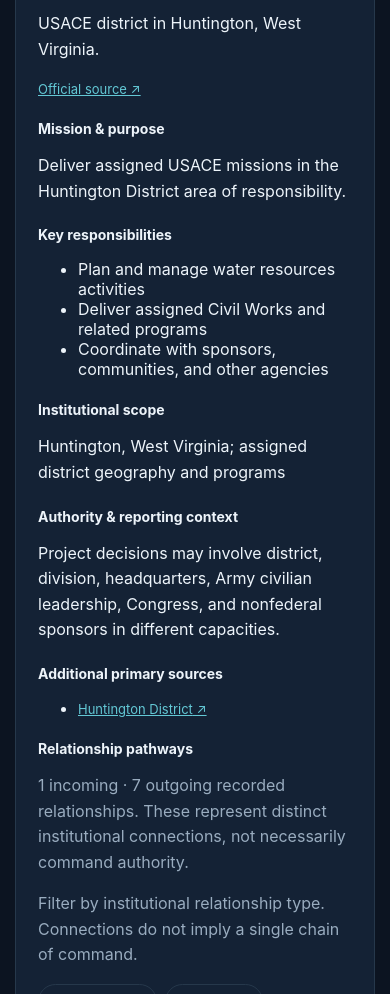
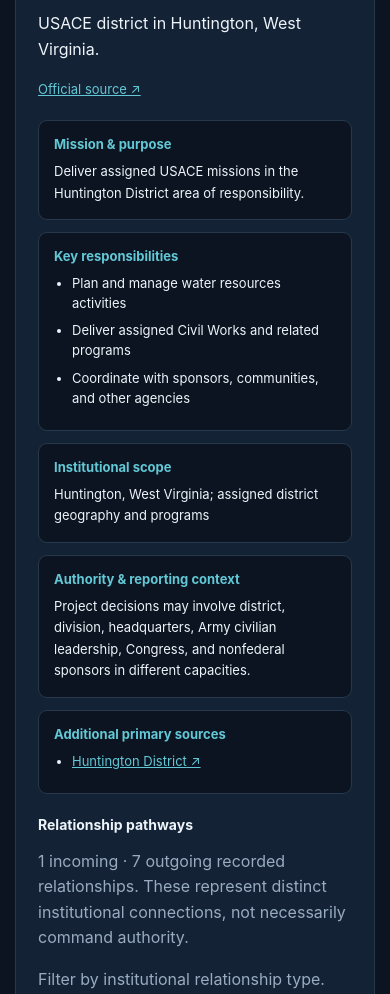
Before and after one commit to ObiwanDaC0-D/Political-Bureaucracy-, a React (Vite) app: page / in a window 390 px wide. Shown: the part 2000-2994 px from the top of the page. Built offline with nearby package versions, Linux system fonts and the light colour scheme.

Commit message:
style(profiles): responsive information cards for institutional context

```diff
--- a/src/style.css
+++ b/src/style.css
@@ -60,3 +60,14 @@ a:focus-visible,select:focus-visible,.mobile-menu-toggle:focus-visible{outline:2
 @media(min-width:851px){aside{position:sticky;top:0;height:100vh;overflow-y:auto;min-height:0}.nav-group{margin-bottom:10px}.brand{margin-bottom:22px}}
 @media(max-width:850px){.nav-group .side-label{display:block}.nav-group{margin-bottom:12px}}
 @media(max-width:600px){.quick-actions{display:grid;grid-template-columns:1fr}.quick-actions .primary{width:100%}}
+
+/* Rich institutional profiles */
+.profile-content{display:grid;grid-template-columns:repeat(2,minmax(0,1fr));gap:12px;margin:22px 0}
+.profile-block{border:1px solid var(--line);border-radius:9px;padding:15px;background:var(--bg);min-width:0}
+.profile-block h3{margin:0 0 9px;color:var(--accent);font-size:13px}
+.profile-block p{margin:0;font-size:13px;line-height:1.65}
+.profile-block ul{padding-left:18px;margin:0}
+.profile-block li{margin:7px 0;font-size:13px;line-height:1.55}
+.profile-block a{overflow-wrap:anywhere}
+.profile-content>.warning{grid-column:1/-1;margin:0}
+@media(max-width:1150px){.profile-content{grid-template-columns:1fr}}
```
